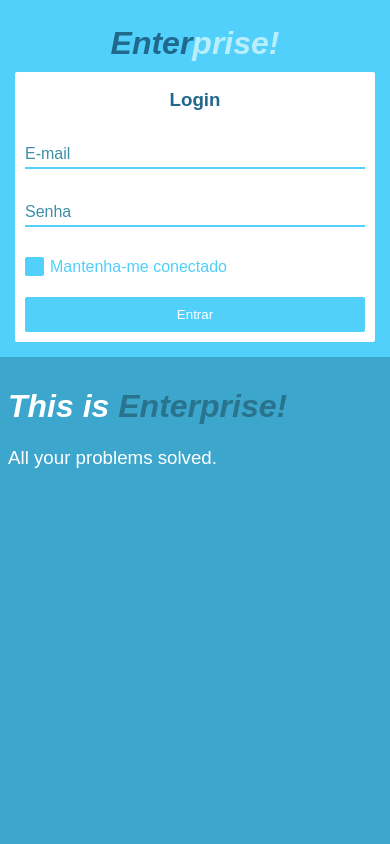
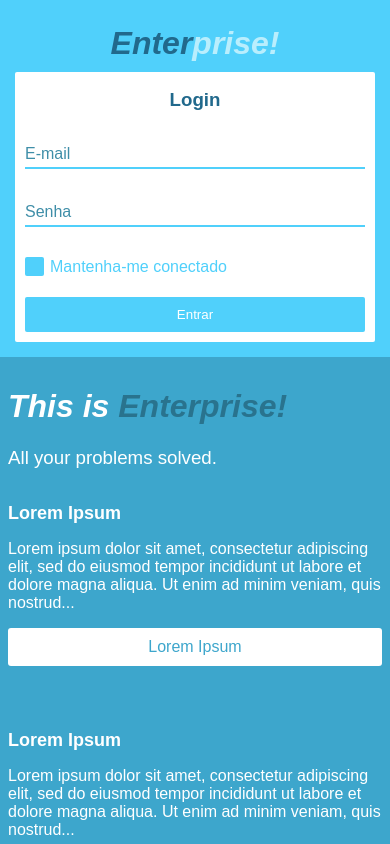
Before and after one commit to jordaos/Enterprise, a website: page index.html in a window 390 px wide. Shown: the top 844 px of the page. Drawn offline with nearby package versions, Linux system fonts and the light colour scheme.

Commit message:
fix footer sizing

```diff
--- a/index.html
+++ b/index.html
@@ -47,8 +47,8 @@
 
 		<div class="footer">
 			<div class="container">
-				<div class="col-25">
-					<div class="footer-col present">
+				<div class="col-25 present">
+					<div class="footer-col">
 						<div class="text-centered-y">
 							<h1>This is <span>Enterprise!</span></h1>
 							<h3>All your problems solved.</h3>
--- a/src/sass/style.sass
+++ b/src/sass/style.sass
@@ -155,19 +155,33 @@ html, body
 .footer
     background: #3da6cc
     width: 100%
-    height: 250px
 
     .container
         width: 1200px
         height: 100%
         margin: 0 auto
+        display: flex
 
         .col-25
             width: 25%
             float: left
             box-sizing: border-box
-            height: 100%
-            padding: 0 30px
+            padding: 0 30px 50px
+
+            &.present
+                padding-bottom: 0
+
+                .text-centered-y
+                    position: absolute
+                    top: 50%
+                    transform: translateY(-50%)
+
+                    h1
+                        font-style: italic
+                        span
+                            color: #29738e
+                    h3
+                        font-weight: lighter
 
             .footer-col
                 color: #fff
@@ -187,20 +201,7 @@ html, body
                     border: none
                     border-radius: 3px
                     position: absolute
-                    bottom: 10px
-
-                &.present
-                    .text-centered-y
-                        position: absolute
-                        top: 50%
-                        transform: translateY(-50%)
-
-                        h1
-                            font-style: italic
-                            span
-                                color: #29738e
-                        h3
-                            font-weight: lighter
+                    top: 100%
 
 
 @keyframes loader
@@ -218,7 +219,7 @@ html, body
     .footer
         .container
             .col-25
-                padding: 0 8px
+                padding: 0 8px 50px
 
 
 @media only screen and (max-width: 768px)
@@ -233,13 +234,21 @@ html, body
 
     .footer
         height: auto
-        padding: 10px 0;
+        padding: 10px 0
         position: relative
 
         .container
+            display: block
+
             .col-25
                 width: 100%
                 float: none
+
+                &.present
+                    .text-centered-y
+                        position: relative
+                        top: 0
+                        transform: translateY(0)
 
                 .footer-col
                     width: 100%
@@ -247,9 +256,3 @@ html, body
                     input[type="button"]
                         position: relative
                         bottom: 0
-
-                    &.present
-                        .text-centered-y
-                            position: relative
-                            top: 0
-                            transform: translateY(0)
```
Also changed, not shown: dist/css/style.css.
